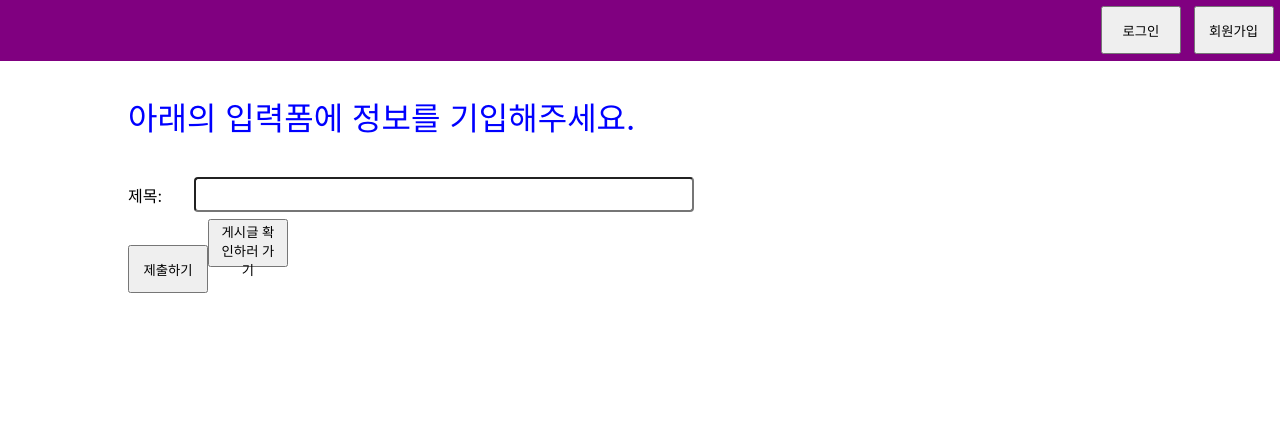
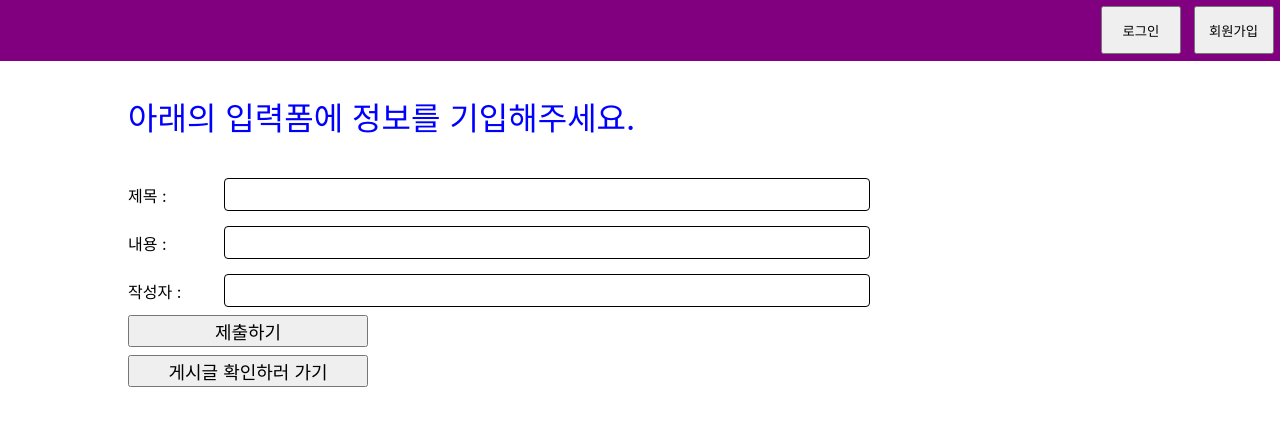
Before and after one commit to yeonukAdler/community, a React (Create React App) app: page /write in a window 1280 px wide. Shown: the top 426 px of the page. Built offline with nearby package versions, Linux system fonts and the light colour scheme.

Commit message:
폼 입력값 불러올 수 있는 기능 작성

```diff
--- a/src/pages/Home/index.tsx
+++ b/src/pages/Home/index.tsx
@@ -10,11 +10,14 @@ function Home(): JSX.Element {
       <BoardContainer>
         <BoardTitle>연욱이의 게시판</BoardTitle>
         <BoardContent>
-          <BoardText>번호</BoardText>
           <BoardText>제목</BoardText>
+          <BoardText>내용</BoardText>
           <BoardText>작성자</BoardText>
-          <BoardText>날짜</BoardText>
-          <BoardText>조회수</BoardText>
+        </BoardContent>
+        <BoardContent>
+          <BoardText>제목</BoardText>
+          <BoardText>내용</BoardText>
+          <BoardText>작성자</BoardText>
         </BoardContent>
         <WriteButton onClick={() => navigate('/write')}>글 작성하기</WriteButton>
       </BoardContainer>
--- a/src/pages/Home/styles.ts
+++ b/src/pages/Home/styles.ts
@@ -21,7 +21,7 @@ export const BoardContent = styled.div`
 export const BoardText = styled.p`
   font-size: 1rem;
   color: red;
-  padding-right: 0.5rem;
+  padding-right: 3rem;
 `;
 
 export const WriteButton = styled.button`
--- a/src/pages/Write/index.tsx
+++ b/src/pages/Write/index.tsx
@@ -7,26 +7,47 @@ import {
   WriteButton,
   WriteForm,
   InputArea,
+  FormText,
 } from './styles';
 import Header from 'component/Header/index';
 import { useNavigate } from 'react-router-dom';
+import React, { useEffect, useState } from 'react';
 
 function Write(): JSX.Element {
   const navigate = useNavigate();
+  const [values, setValues] = useState({ title: '', content: '', author: '' });
+
+  const handleChange = (event: React.ChangeEvent<HTMLInputElement>) => {
+    const { name, value } = event.target;
+    setValues({ ...values, [name]: value });
+  };
+  const handleSubmit = (event: React.FormEvent) => {
+    event.preventDefault();
+  };
+
   return (
     <WriteContainer>
       <Header />
       <InputContainer>
         <WriteTitle>아래의 입력폼에 정보를 기입해주세요.</WriteTitle>
         <BoardContent>
-          <WriteForm>
+          <WriteForm onSubmit={handleSubmit}>
             <InputArea>
-              제목:
-              <Input />
+              <FormText>제목 : </FormText>
+              <Input type="text" name="title" value={values.title} onChange={handleChange} />
             </InputArea>
+            <InputArea>
+              <FormText>내용 : </FormText>
+              <Input type="text" name="content" value={values.content} onChange={handleChange} />
+            </InputArea>
+            <InputArea>
+              <FormText>작성자 : </FormText>
+              <Input type="text" name="author" value={values.author} onChange={handleChange} />
+            </InputArea>
+            <WriteButton type="submit">제출하기</WriteButton>
           </WriteForm>
         </BoardContent>
-        <WriteButton onClick={() => navigate('/write')}>제출하기</WriteButton>
+
         <WriteButton onClick={() => navigate('/')}>게시글 확인하러 가기</WriteButton>
       </InputContainer>
     </WriteContainer>
--- a/src/pages/Write/styles.ts
+++ b/src/pages/Write/styles.ts
@@ -26,12 +26,15 @@ export const WriteText = styled.p`
 `;
 
 export const WriteButton = styled.button`
-  width: 5rem;
-  height: 3rem;
+  font-size: large;
+  margin-right: 1%;
+  width: 15rem;
+  margin-bottom: 0.5rem;
 `;
 
 export const WriteForm = styled.form`
-  width: 60%;
+  display: flex;
+  flex-direction: column;
 `;
 
 export const InputArea = styled.div`
@@ -39,13 +42,19 @@ export const InputArea = styled.div`
   height: 3rem;
   /* border: 1px solid; */
   align-items: center;
+  width: 50rem;
 `;
 
 export const Input = styled.input`
-  /* border: 1px solid; */
+  border: 1px solid;
   border-radius: 0.25rem;
   font-weight: 400;
   margin: 0 2rem;
   width: 80%;
   height: 60%;
 `;
+
+export const FormText = styled.p`
+  font-size: medium;
+  width: 4rem;
+`;
```
